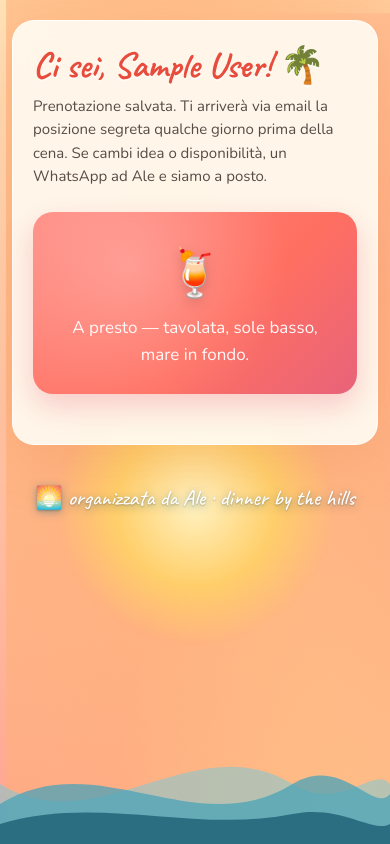
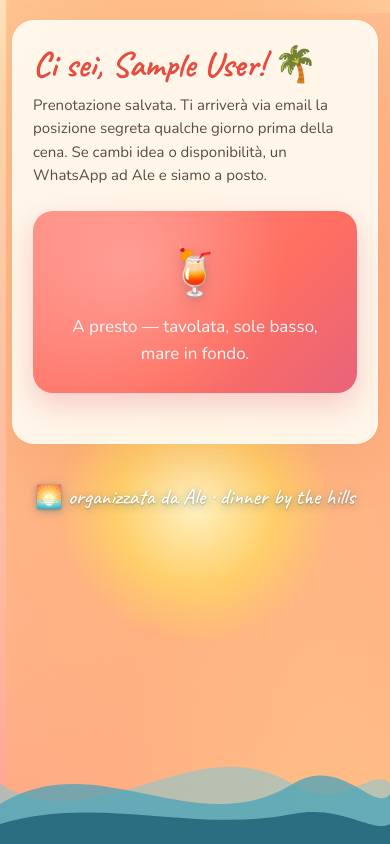
Before and after one commit to vibeach/cena-nonna, a Flask app: page /done in a window 390 px wide. Run offline with Flask 3, Linux system fonts and the light colour scheme; the visitor is signed in with stand-in values (Sample User, id 1); some libraries are stand-ins or nearby versions.

Commit message:
fix mobile h1 overflow with clamp() responsive sizing

```diff
--- a/static/style.css
+++ b/static/style.css
@@ -105,13 +105,13 @@ h1 {
     margin: 0 0 12px;
     font-family: 'Caveat', cursive;
     font-weight: 700;
-    font-size: 42px;
+    font-size: clamp(28px, 9vw, 44px);
     line-height: 1;
     color: var(--coral-deep);
     text-shadow: 0 2px 0 rgba(255,255,255,0.6);
     position: relative;
     z-index: 1;
-    word-break: break-word;
+    overflow-wrap: break-word;
 }
 
 h2 {
@@ -374,15 +374,13 @@ button:active { transform: translateY(0); }
 }
 
 @media (max-width: 480px) {
-    h1 { font-size: 36px; line-height: 1; }
     h2 { font-size: 26px; }
     .card { padding: 26px 20px; border-radius: 22px; }
     .page { padding: 20px 12px 160px; }
     .intro { font-size: 15px; }
-    .secret-box h2 { font-size: 30px; }
+    .secret-box h2 { font-size: clamp(24px, 7vw, 32px); }
 }
 @media (max-width: 380px) {
-    h1 { font-size: 32px; }
     .card { padding: 22px 18px; }
     .page { padding: 16px 10px 160px; }
 }
--- a/templates/_base.html
+++ b/templates/_base.html
@@ -8,7 +8,7 @@
     <link rel="preconnect" href="https://fonts.googleapis.com">
     <link rel="preconnect" href="https://fonts.gstatic.com" crossorigin>
     <link href="https://fonts.googleapis.com/css2?family=Caveat:wght@500;700&family=Nunito:wght@400;600;800&display=swap" rel="stylesheet">
-    <link rel="stylesheet" href="{{ URL_PREFIX }}/static/style.css?v=3">
+    <link rel="stylesheet" href="{{ URL_PREFIX }}/static/style.css?v=4">
 </head>
 <body>
     <div class="sky"></div>
```
